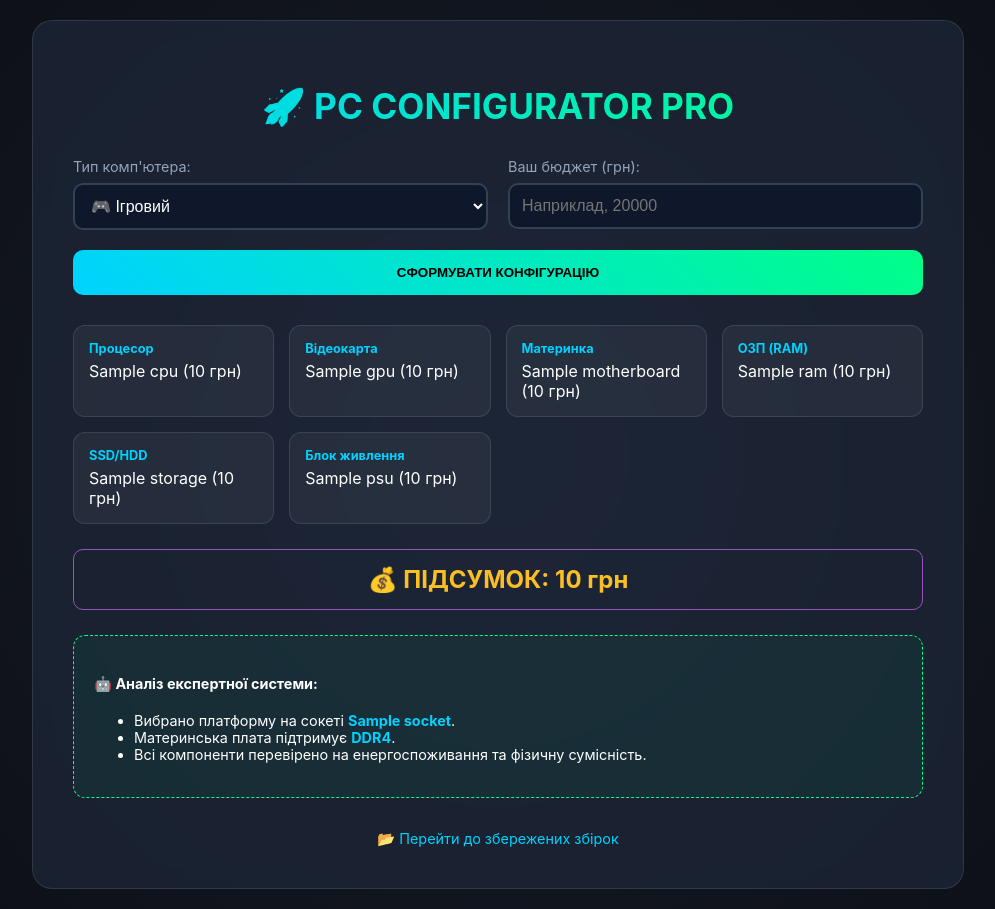
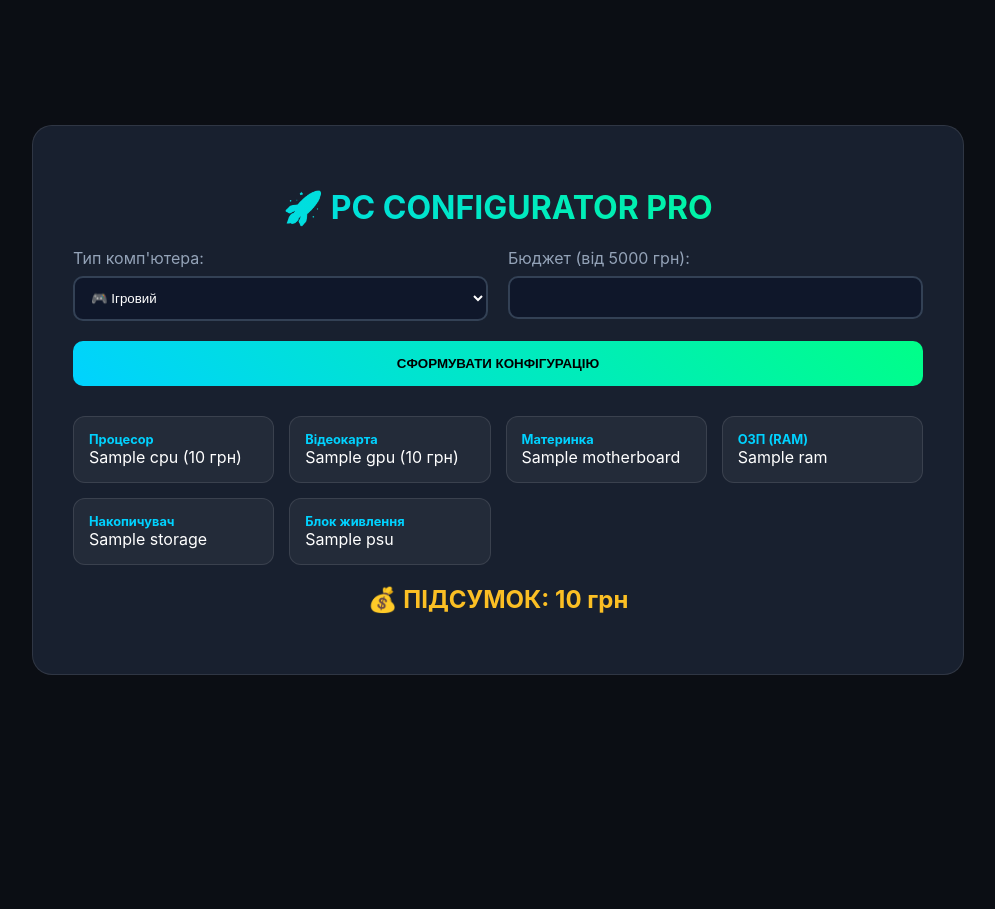
Before and after one commit to Larysa2007/pc-builder, a Django app: template configurator/templates/home.html in a window 1280 px wide. Shown: the whole page, without its empty margins (142-1137 px from the left). After the commit the page ends 675 px from the top, so only its background shows below. Run offline with Django 5.2, Linux system fonts and the light colour scheme; the template is opened without the code that fills it: most values are stand-ins (such as "Sample title", 1, 10 or a date in 2020).

Commit message:
Fixed empty result and added min budget

```diff
--- a/configurator/templates/home.html
+++ b/configurator/templates/home.html
@@ -8,58 +8,48 @@
         :root {
             --neon-blue: #00d2ff;
             --neon-green: #00ff88;
-            --neon-purple: #9d50bb;
             --dark-bg: #0b0e14;
         }
 
         body {
-            font-family: 'Inter', 'Segoe UI', sans-serif;
+            font-family: 'Inter', sans-serif;
             background-color: var(--dark-bg);
-            background-image: radial-gradient(circle at 50% 50%, #1a1f2c 0%, #0b0e14 100%);
             color: #ffffff;
             display: flex;
             justify-content: center;
             align-items: center;
             min-height: 100vh;
             margin: 0;
-            padding: 20px;
         }
 
         .container {
             background: rgba(30, 41, 59, 0.7);
-            backdrop-filter: blur(10px);
             padding: 40px;
             border-radius: 20px;
-            border: 1px solid rgba(255, 255, 255, 0.1);
             width: 100%;
             max-width: 850px;
             text-align: center;
+            border: 1px solid rgba(255, 255, 255, 0.1);
         }
 
         h1 {
-            font-size: 2.2rem;
+            font-size: 2rem;
             background: linear-gradient(to right, var(--neon-blue), var(--neon-green));
             -webkit-background-clip: text;
             -webkit-text-fill-color: transparent;
-            margin-bottom: 30px;
             text-transform: uppercase;
         }
 
-        form {
+        .input-form {
             display: grid;
             grid-template-columns: 1fr 1fr;
             gap: 20px;
             margin-bottom: 30px;
         }
 
-        .input-group { text-align: left; }
+        .group { text-align: left; }
 
-        label {
-            display: block;
-            margin-bottom: 8px;
-            color: #94a3b8;
-            font-size: 0.9rem;
-        }
+        label { display: block; margin-bottom: 8px; color: #94a3b8; }
 
         select, input {
             width: 100%;
@@ -68,24 +58,19 @@
             border: 2px solid #334155;
             background: #0f172a;
             color: white;
-            font-size: 1rem;
             box-sizing: border-box;
         }
 
-        button.main-btn {
+        .main-btn {
             grid-column: span 2;
             padding: 15px;
             background: linear-gradient(45deg, var(--neon-blue), var(--neon-green));
-            color: #000;
             border: none;
             border-radius: 10px;
+            font-weight: bold;
             cursor: pointer;
-            font-weight: 800;
             text-transform: uppercase;
-            transition: 0.3s;
         }
-
-        button.main-btn:hover { transform: translateY(-2px); box-shadow: 0 0 20px rgba(0, 255, 136, 0.5); }
 
         .card-grid {
             display: grid;
@@ -98,42 +83,19 @@
             background: rgba(255, 255, 255, 0.05);
             padding: 15px;
             border-radius: 12px;
+            text-align: left;
             border: 1px solid rgba(255, 255, 255, 0.1);
-            text-align: left;
         }
 
-        .part-card b { color: var(--neon-blue); font-size: 0.8rem; display: block; margin-bottom: 5px; }
+        .part-card b { color: var(--neon-blue); display: block; font-size: 0.8rem; }
 
-        .total-banner {
-            margin-top: 25px;
-            font-size: 1.5rem;
-            color: #fbbf24;
-            font-weight: bold;
-            padding: 15px;
-            border: 1px solid var(--neon-purple);
-            border-radius: 10px;
-        }
-
-        .explanation-box {
-            margin-top: 25px;
-            background: rgba(0, 255, 136, 0.05);
-            border: 1px dashed var(--neon-green);
-            border-radius: 12px;
-            padding: 20px;
-            text-align: left;
-            font-size: 0.9rem;
-        }
-
-        .tag { color: var(--neon-blue); font-weight: bold; }
-
-        .alert-box {
+        .info-box {
             margin-top: 20px;
-            background: rgba(255, 71, 87, 0.1);
-            border: 1px solid #ff4757;
-            color: #ff4757;
             padding: 20px;
             border-radius: 12px;
             text-align: left;
+            background: rgba(255, 71, 87, 0.1);
+            border: 1px solid #ff4757;
         }
     </style>
 </head>
@@ -142,64 +104,48 @@
 <div class="container">
     <h1>🚀 PC Configurator Pro</h1>
 
-    <form method="POST">
+    <form method="POST" class="input-form">
         {% csrf_token %}
-        <div class="input-group">
+        <div class="group">
             <label>Тип комп'ютера:</label>
             <select name="pc_type">
                 <option value="gaming" {% if selected_type == 'gaming' %}selected{% endif %}>🎮 Ігровий</option>
                 <option value="office" {% if selected_type == 'office' %}selected{% endif %}>💼 Офісний</option>
-                <option value="work" {% if selected_type == 'work' %}selected{% endif %}>🖥️ Для роботи / Рендеру</option>
+                <option value="work" {% if selected_type == 'work' %}selected{% endif %}>🖥️ Робочий</option>
             </select>
         </div>
 
-        <div class="input-group">
-            <label>Ваш бюджет (грн):</label>
-            <input type="number" name="budget" value="{{ selected_budget|default:15000 }}" placeholder="Наприклад, 20000" required>
+        <div class="group">
+            <label>Бюджет (від 5000 грн):</label>
+            <input type="number" name="budget" min="5000" value="{{ selected_budget|default:5000 }}" required>
         </div>
 
         <button type="submit" class="main-btn">Сформувати конфігурацію</button>
     </form>
 
     {% if result %}
-    <div class="result-section">
         <div class="card-grid">
             <div class="part-card"><b>Процесор</b> {{ result.cpu.name }} ({{ result.cpu.price }} грн)</div>
             <div class="part-card"><b>Відеокарта</b> {{ result.gpu.name|default:"Вбудована" }} ({{ result.gpu.price|default:"0" }} грн)</div>
-            <div class="part-card"><b>Материнка</b> {{ result.motherboard.name|default:"Не знайдено" }} ({{ result.motherboard.price|default:"0" }} грн)</div>
-            <div class="part-card"><b>ОЗП (RAM)</b> {{ result.ram.name }} ({{ result.ram.price }} грн)</div>
-            <div class="part-card"><b>SSD/HDD</b> {{ result.storage.name }} ({{ result.storage.price }} грн)</div>
-            <div class="part-card"><b>Блок живлення</b> {{ result.psu.name }} ({{ result.psu.price }} грн)</div>
+            <div class="part-card"><b>Материнка</b> {{ result.motherboard.name }}</div>
+            <div class="part-card"><b>ОЗП (RAM)</b> {{ result.ram.name }}</div>
+            <div class="part-card"><b>Накопичувач</b> {{ result.storage.name }}</div>
+            <div class="part-card"><b>Блок живлення</b> {{ result.psu.name }}</div>
         </div>
+        <h2 style="color: #fbbf24;">💰 ПІДСУМОК: {{ result.total }} грн</h2>
 
-        <div class="total-banner">💰 ПІДСУМОК: {{ result.total }} грн</div>
-
-        <div class="explanation-box">
-            <h4>🤖 Аналіз експертної системи:</h4>
+    {% elif selected_budget %}
+        <div class="info-box">
+            <h4 style="color: #ff4757; margin-top: 0;">⚠️ Конфігурацію не знайдено</h4>
+            <p>Вашого бюджету ({{ selected_budget }} грн) замало для збірки з тими деталями, що є в базі.</p>
+            <p><b>Рекомендації системи:</b></p>
             <ul>
-                <li>Вибрано платформу на сокеті <span class="tag">{{ result.cpu.socket }}</span>.</li>
-                <li>Материнська плата підтримує <span class="tag">{{ result.motherboard.ram_type|default:"DDR4" }}</span>.</li>
-                <li>Всі компоненти перевірено на енергоспоживання та фізичну сумісність.</li>
+                <li>Мінімальний бюджет для офісного ПК: <b>8 000 грн</b>.</li>
+                <li>Мінімальний бюджет для ігрового ПК: <b>25 000 грн</b>.</li>
+                <li>Перевірте в адмінці, чи є у вас сумісні деталі (однаковий сокет).</li>
             </ul>
         </div>
-    </div>
-
-    {% elif selected_budget %}
-    <div class="alert-box">
-        <h4>⚠️ Конфігурацію не знайдено</h4>
-        <p>Вашого бюджету ({{ selected_budget }} грн) недостатньо для збірки з поточними деталями в базі.</p>
-        <p><b>Мінімальні вимоги системи:</b></p>
-        <ul>
-            <li><b>Офісний ПК:</b> від 8 000 грн.</li>
-            <li><b>Ігровий ПК:</b> від 25 000 грн (через ціну відеокарти).</li>
-            <li>Переконайтеся, що в базі є сумісні деталі (однаковий сокет).</li>
-        </ul>
-    </div>
     {% endif %}
-
-    <div style="margin-top: 30px;">
-        <a href="{% url 'view_builds' %}" style="color: var(--neon-blue); text-decoration: none; font-size: 0.9rem;">📂 Перейти до збережених збірок</a>
-    </div>
 </div>
 
 </body>
```
